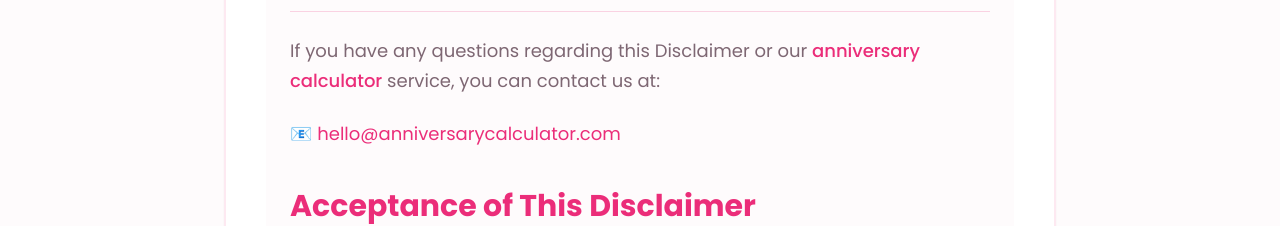
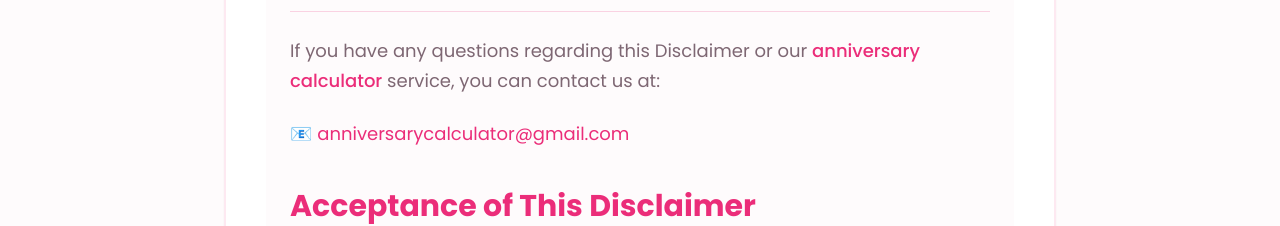
Before and after one commit to jacksonlevi36/anniversary-calculator, a React (Vite) app: page /disclaimer in a window 1280 px wide. Shown: the part 3820-4046 px from the top of the page. Built offline with nearby package versions, Linux system fonts and the light colour scheme.

Commit message:
mail change

```diff
--- a/src/pages/Disclaimer.tsx
+++ b/src/pages/Disclaimer.tsx
@@ -216,7 +216,7 @@
   </p>
 
   <p className="text-lg text-muted-foreground leading-relaxed mb-6">
-    📧 <a href="mailto:hello@anniversarycalculator.com" className="text-primary hover:underline">hello@anniversarycalculator.com</a>
+    📧 <a href="mailto:anniversarycalculator@gmail.com" className="text-primary hover:underline">anniversarycalculator@gmail.com</a>
   </p>
 
   <h2 className="text-3xl font-bold text-primary mt-10 mb-6 border-b border-primary/20 pb-2">Acceptance of This Disclaimer</h2>
--- a/src/pages/Privacy.tsx
+++ b/src/pages/Privacy.tsx
@@ -247,7 +247,7 @@
   </p>
 
   <p className="text-lg text-muted-foreground leading-relaxed mb-6">
-    📧 <a href="mailto:privacy@anniversarycalculator.com" className="text-primary hover:underline">privacy@anniversarycalculator.com</a>
+    📧 <a href="mailto:anniversarycalculator@gmail.com" className="text-primary hover:underline">anniversarycalculator@gmail.com</a>
   </p>
 
   <h2 className="text-3xl font-bold text-primary mt-10 mb-6 border-b border-primary/20 pb-2">Consent</h2>
--- a/src/pages/Terms.tsx
+++ b/src/pages/Terms.tsx
@@ -245,7 +245,7 @@
   </p>
 
   <p className="text-lg text-muted-foreground leading-relaxed mb-6">
-    📧 <a href="mailto:legal@anniversarycalculator.com" className="text-primary hover:underline">legal@anniversarycalculator.com</a>
+    📧 <a href="mailto:anniversarycalculator@gmail.com" className="text-primary hover:underline">anniversarycalculator@gmail.com</a>
   </p>
 
   <h2 className="text-3xl font-bold text-primary mt-10 mb-6 border-b border-primary/20 pb-2">Entire Agreement</h2>
```
